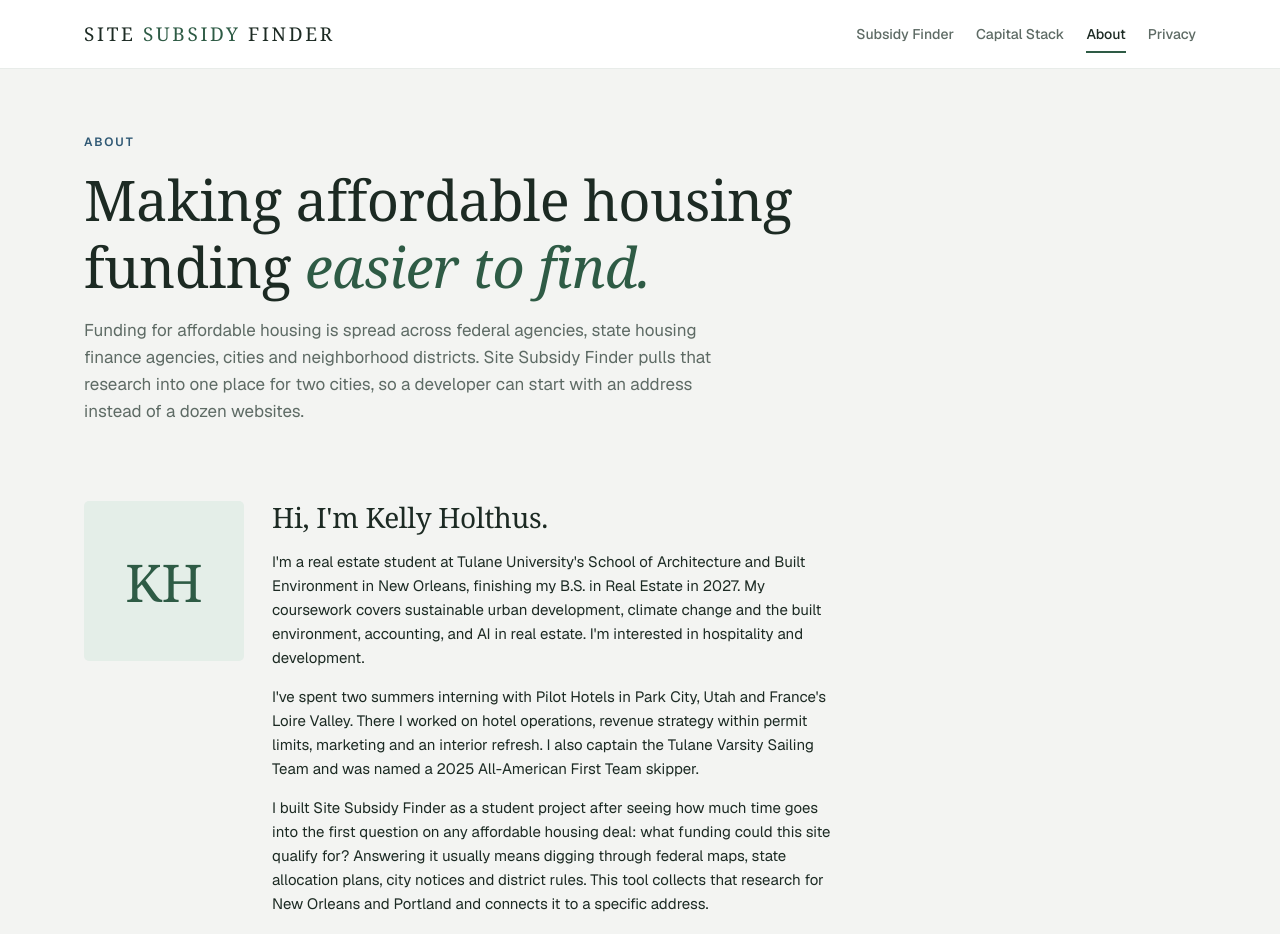
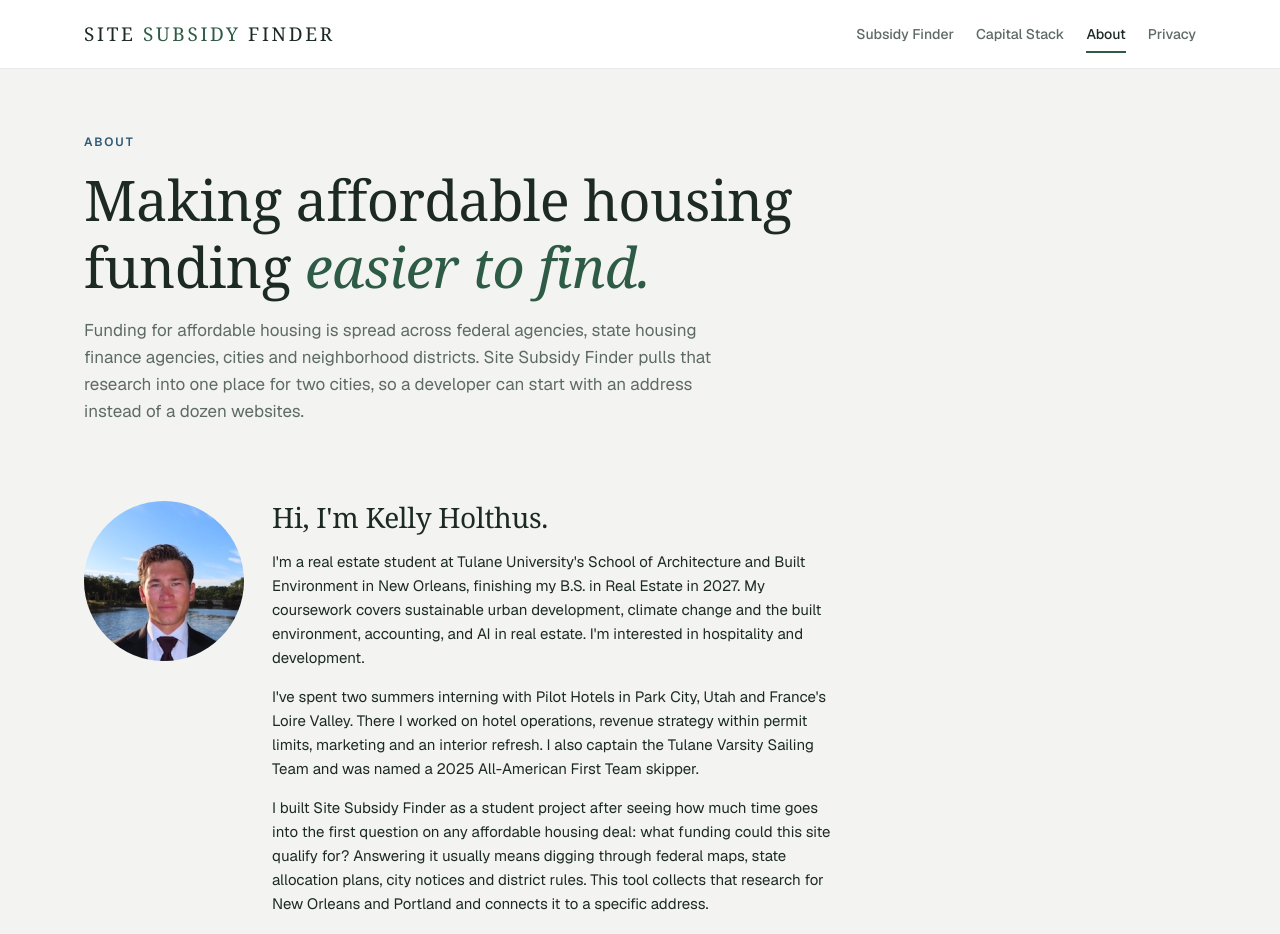
Before and after one commit to cgkholthus/site-subsidy-finder, a plain HTML site: page static/about.html in a window 1280 px wide. Shown: the top 934 px of the page. Drawn offline with nearby package versions, Linux system fonts and the light colour scheme; no server answers; a web font is replaced by a local one.

Commit message:
Add files via upload

```diff
--- a/static/about.html
+++ b/static/about.html
@@ -33,7 +33,7 @@
   <main class="wrap">
     <div class="prose">
       <section class="bio" aria-labelledby="bio-title">
-        <div class="portrait" aria-hidden="true">KH</div>
+        <img class="portrait" src="/kelly-holthus.jpg" alt="Kelly Holthus" width="160" height="160">
         <div>
           <h2 id="bio-title">Hi, I'm Kelly Holthus.</h2>
           <p>I'm a real estate student at Tulane University's School of Architecture and Built Environment in New Orleans, finishing my B.S. in Real Estate in 2027. My coursework covers sustainable urban development, climate change and the built environment, accounting, and AI in real estate. I'm interested in hospitality and development.</p>
--- a/static/styles.css
+++ b/static/styles.css
@@ -478,8 +478,8 @@ td.num, th.num { text-align: right; font-variant-numeric: tabular-nums; }
 .callout p { margin: 0; }
 .bio { display: grid; grid-template-columns: 160px 1fr; gap: 28px; align-items: start; margin: 8px 0 12px; }
 .portrait {
-  width: 160px; height: 160px; border-radius: var(--radius-sm); background: var(--forest-soft);
-  display: grid; place-items: center; font-family: var(--serif); font-size: 52px; color: var(--forest);
+  width: 160px; height: 160px; border-radius: 50%; object-fit: cover;
+  display: block; background: var(--forest-soft);
 }
 .bio h2 { margin-top: 0; }
 .todo { background: #fff6d6; color: #6d5200; padding: 1px 6px; }
```
Also changed, not shown: static/kelly-holthus.jpg (added), 1 other file.
